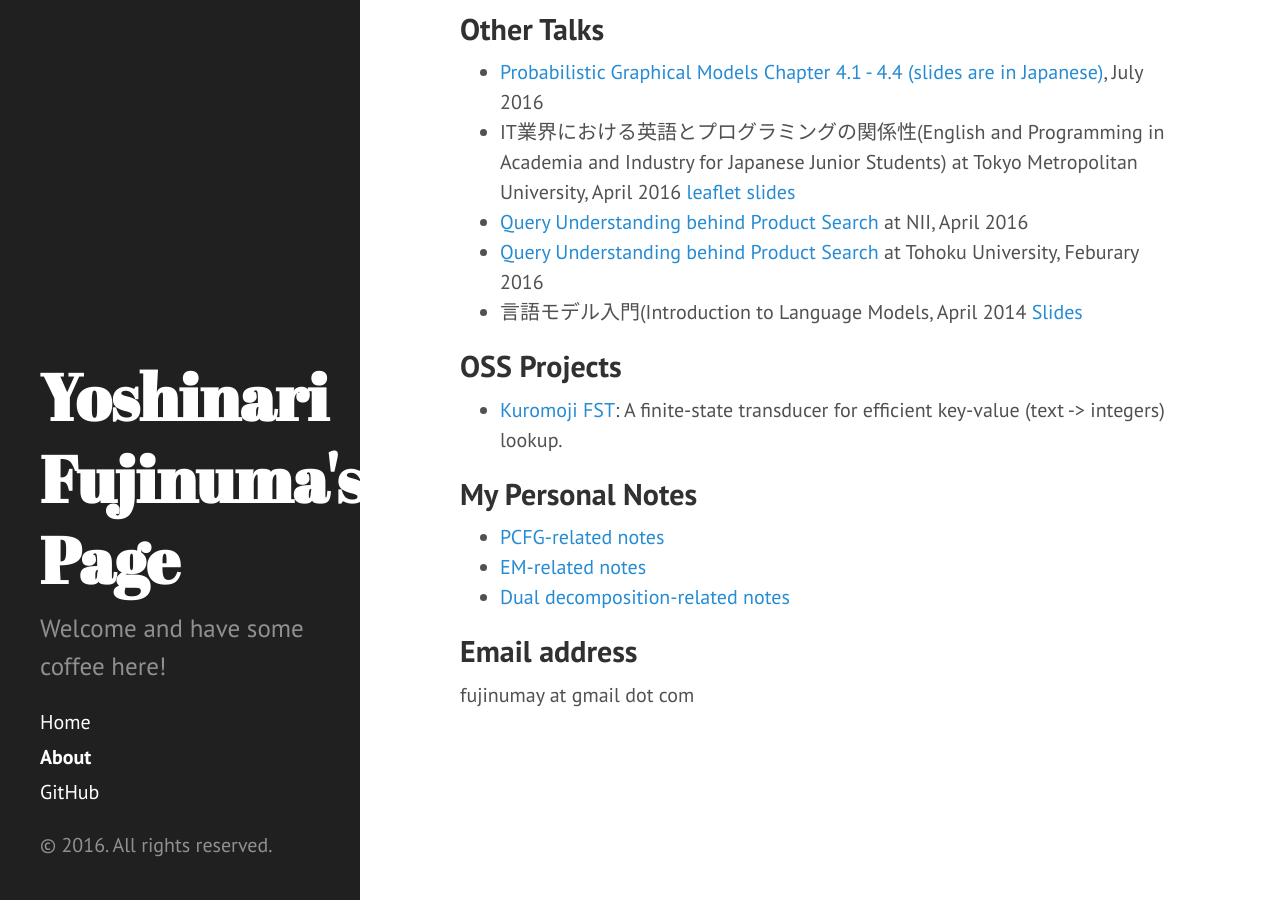
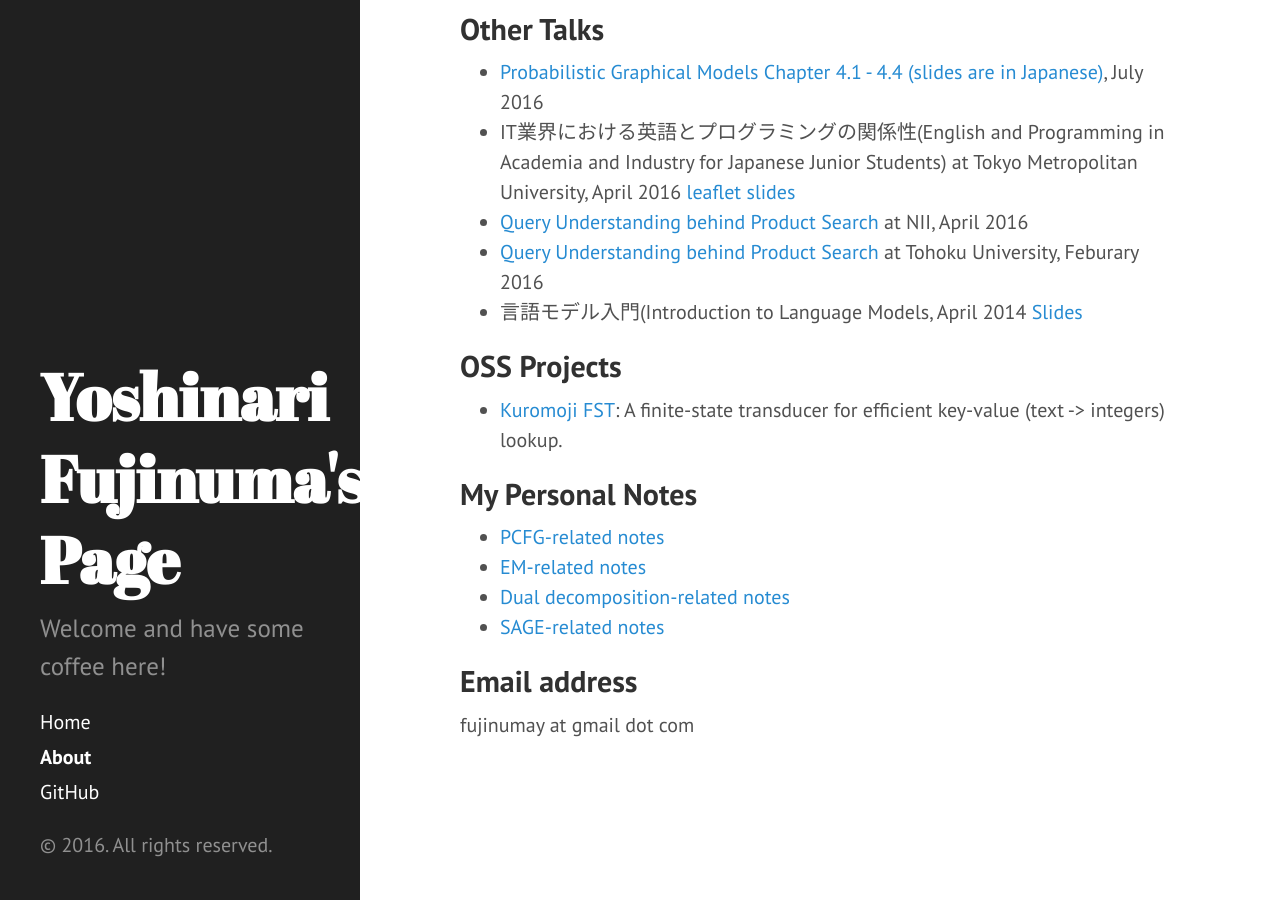
Before and after one commit to akkikiki/akkikiki.github.io, a Jekyll site: the page built from about.md, in a window 1280 px wide and 900 px high, scrolled down 798 px. Built offline with Jekyll 4.4.1, drawn with Linux system fonts in a browser that asks for light colours.

Commit message:
Adding SAGE-related notes

```diff
--- a/about.md
+++ b/about.md
@@ -28,6 +28,7 @@ You can find me on [LinkedIn](https://jp.linkedin.com/in/yoshinari-fujinuma-4b61
 * [PCFG-related notes]({{ site.url }}/assets/yoshinari_notes_pcfg.pdf)
 * [EM-related notes]({{ site.url }}/assets/yoshinari_notes_em.pdf)
 * [Dual decomposition-related notes]({{ site.url }}/assets/yoshinari_notes_dd.pdf)
+* [SAGE-related notes]({{ site.url }}/assets/yoshinari_notes_sage.pdf)
 
 ## Email address
 fujinumay at gmail dot com
```
Also changed, not shown: 1 other file.
